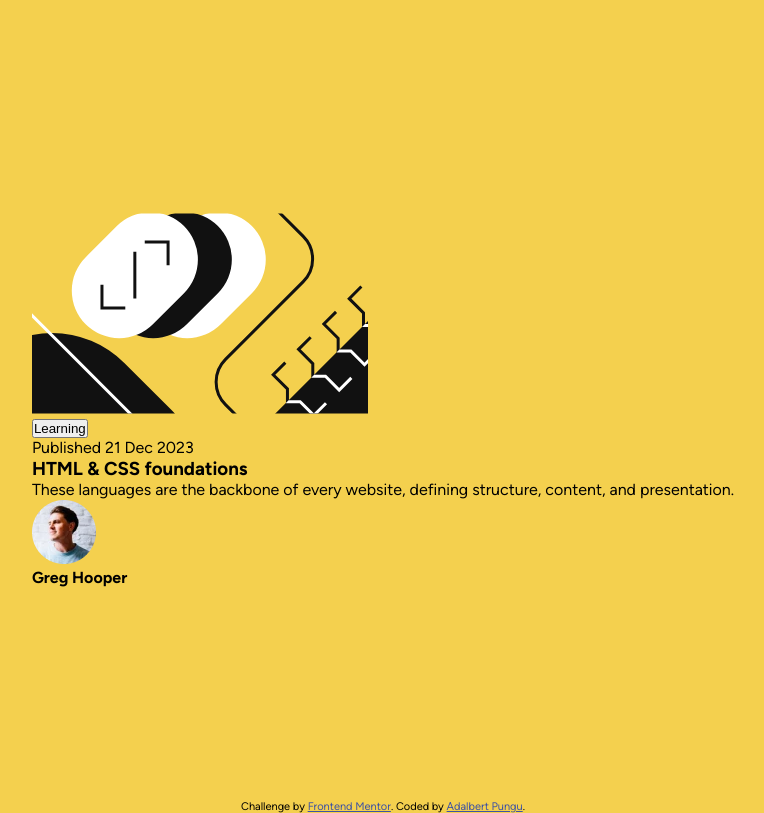
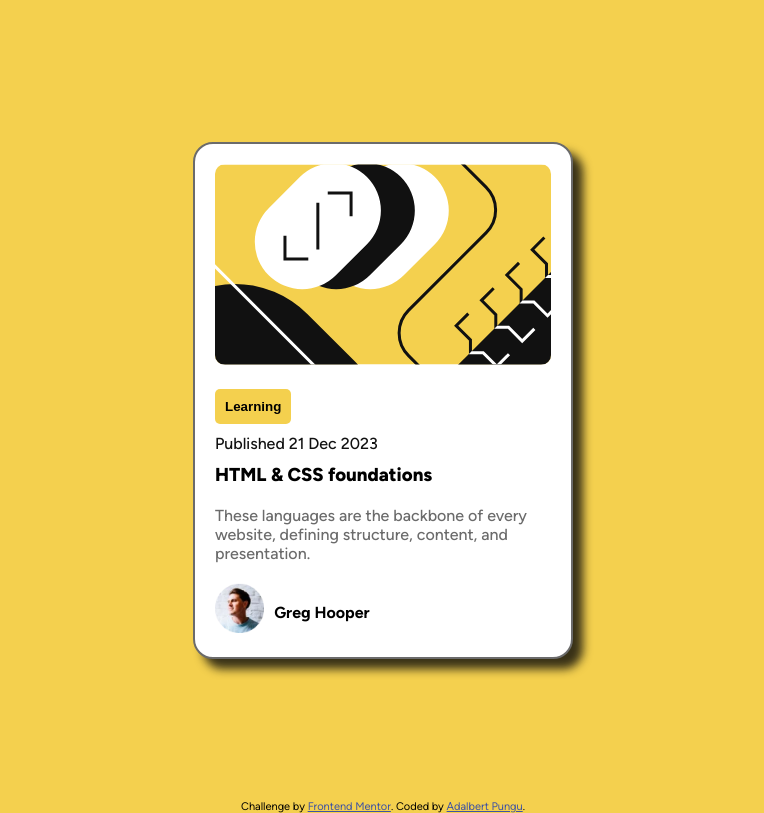
Before and after one commit to AdalbertPungu/Blog-preview-card, a plain HTML site: page index.html in a window 1280 px wide. Shown: the whole page, without its empty margins (257-1021 px from the left). Drawn offline with Linux system fonts and the light colour scheme.

Commit message:
update card

```diff
--- a/assets/css/style.css
+++ b/assets/css/style.css
@@ -36,6 +36,63 @@ body {
   min-height: 100vh;
 }
 
+.card {
+  flex: 0 0 250px;
+  background-color: var(--White);
+  border-radius: 20px;
+  padding: 20px;
+  border: 2px solid var(--Gray-500);
+  box-shadow: 10px 10px 10px rgba(10, 10, 10, 0.8);
+}
+
+.image__card {
+  border-radius: 10px;
+}
+
+button {
+  background-color: var(--Yellow);
+  cursor: pointer;
+  border-radius: 5px;
+  border: none;
+  margin: 20px 0 10px 0;
+  padding: 10px 10px;
+  font-weight: var(--Weight-800);
+}
+
+.card__date {
+  font-weight: var(--Weight-500);
+  color: var(--Gray-950);
+}
+
+.card__details h3 {
+  font-weight: var(--Weight-800);
+  padding: 10px 0 20px 0;
+}
+
+.card__details h3:hover {
+  cursor: pointer;
+  color: var(--Yellow);
+}
+
+.card__details p {
+  font-weight: var(--Weight-500);
+  color: var(--Gray-500);
+}
+
+.card__footer {
+  display: inline-flex;
+  padding-top: 20px;
+}
+
+.card__footer img  {
+  height: 50px;
+}
+
+.card__footer h4  {
+  padding-top: 20px;
+  padding-left: 10px;
+}
+
 .attribution {
   font-size: 11px;
   text-align: center;
```
